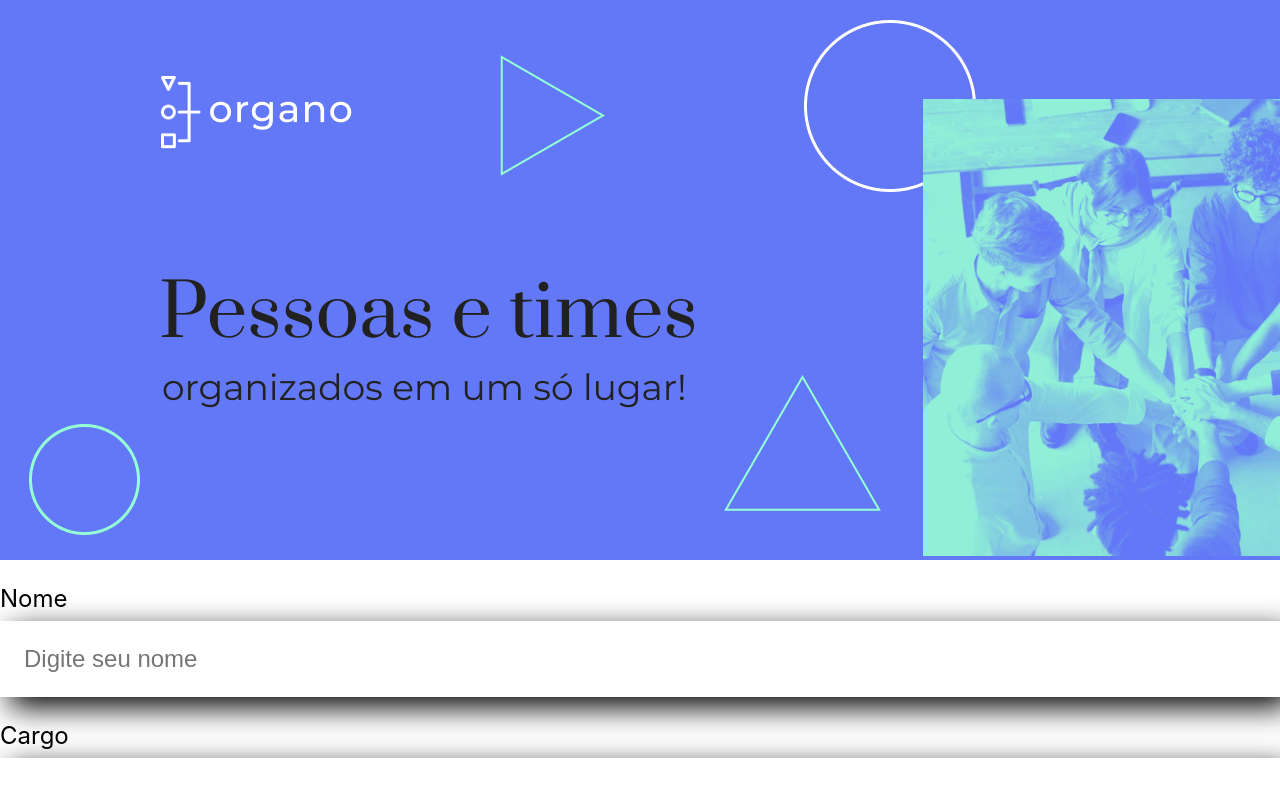
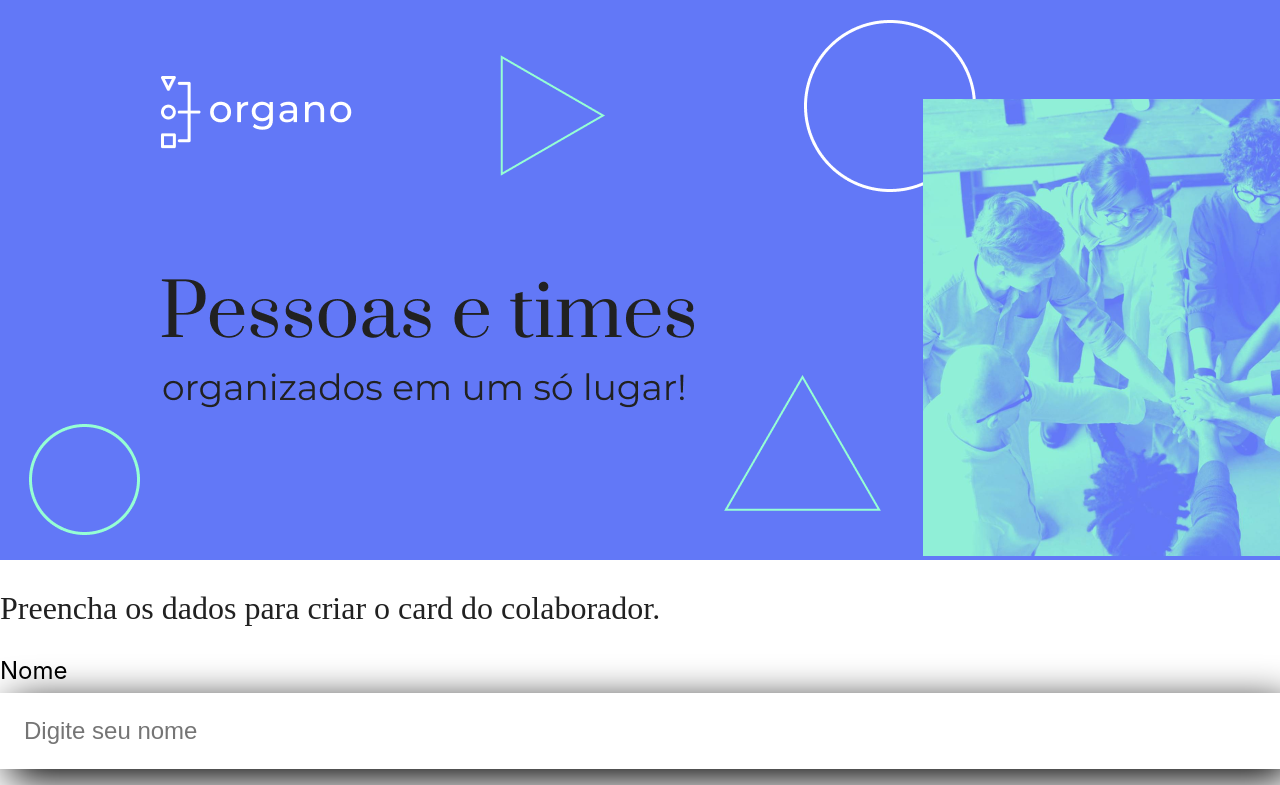
Before and after one commit to patricchubaca/React, a React (Create React App) app: page / in a window 1280 px wide. Shown: the top 785 px of the page. Built offline with nearby package versions, Linux system fonts and the light colour scheme.

Commit message:
Feat ::  Add font h2

```diff
--- a/src/Componentes/CampoTexto/CampoTexto.css
+++ b/src/Componentes/CampoTexto/CampoTexto.css
@@ -12,7 +12,7 @@
 .campo-texto input {
   width: 100%;
   background-color: #fff;
-  box-shadow: 10px 10px 30px rgba(0, 0, 0.1);
+  box-shadow: 10px 10px 40px rgba(0, 0, 0.1);
   border: none;
   padding: 24px;
   font-size: 24px;
--- a/src/Componentes/Formulario/Formulario.css
+++ b/src/Componentes/Formulario/Formulario.css
@@ -0,0 +1,12 @@
+h2 {
+
+  font-family: 'Prata';
+  font-style: normal;
+  font-weight: 400;
+  font-size: 32px;
+  line-height: 43px;
+  display: flex;
+  align-items: center;
+
+  color: #212121;
+}
--- a/src/Componentes/Formulario/IndexFormulario.tsx
+++ b/src/Componentes/Formulario/IndexFormulario.tsx
@@ -6,6 +6,7 @@
   return (
     <section >
       <form >
+        <h2>Preencha os dados para criar o card do colaborador.</h2>
         <CampoTexto label="Nome" placeholder="Digite seu nome" />
         <CampoTexto label="Cargo" placeholder="Digite seu cargo" />
         <CampoTexto label="Imagem" placeholder="Digite o endereço da imagem" />
```
